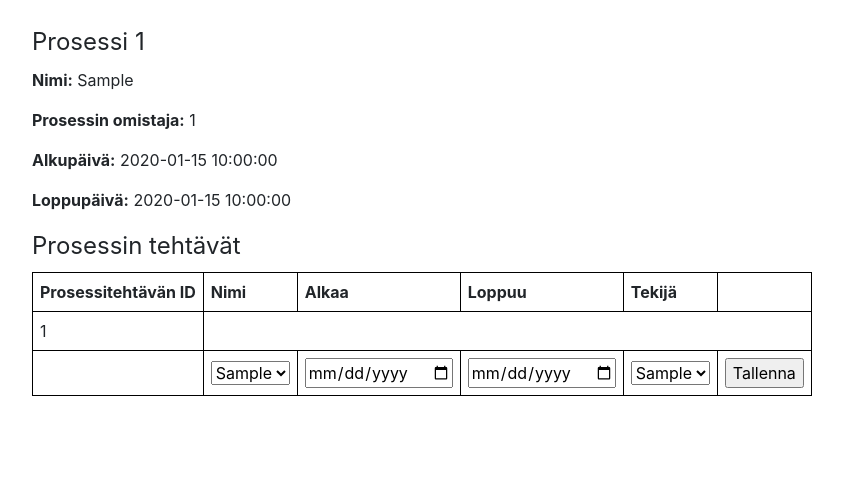
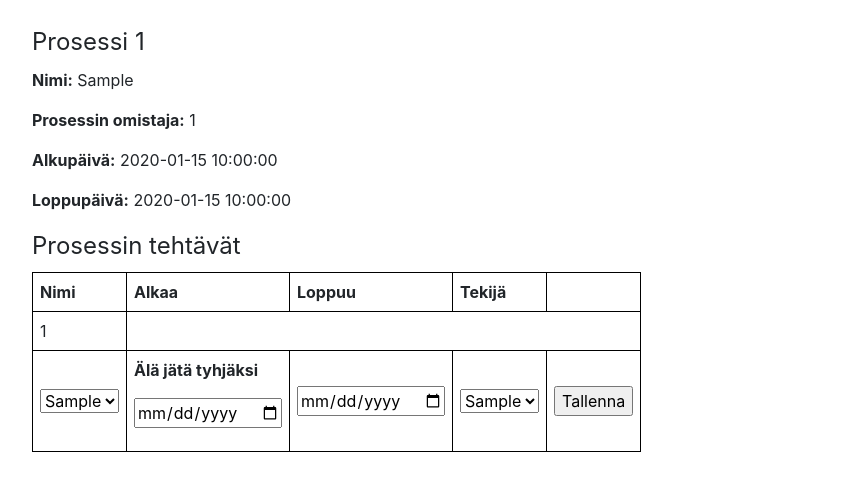
Before and after one commit to annapiir/prosse, a Flask app: page /prosessitehtava/uusi/1/ in a window 1280 px wide. Shown: the part 56-547 px from the top of the page, without its empty margins (53-896 px from the left). Run offline with Flask 2, Linux system fonts and the light colour scheme; the first user in the database is signed in; tables that the repository leaves empty hold one stand-in row (Sample ...); some libraries are stand-ins or nearby versions.

Commit message:
Prosessitehtävän lisäyslomaketta viilattu

```diff
--- a/application/templates/prosessitehtava/new.html
+++ b/application/templates/prosessitehtava/new.html
@@ -21,7 +21,6 @@
     <legend>Prosessin tehtävät</legend>
         <table>
                 <tr>
-                    <th>Prosessitehtävän ID</th>
                     <th>Nimi</th>
                     <th>Alkaa</th>
                     <th>Loppuu</th>
@@ -36,9 +35,11 @@
                 <tr>
                     <form method="POST" action="{{ url_for('prosessitehtava_lisays',
                         prosessi_id=prosessi.id) }}">
-                        <th></th>
                         <th>{{ form.tehtava }}</th>
-                        <th>{{ form.pvm_alku }}</th>
+                        <th>
+                            <p>Älä jätä tyhjäksi</p>
+                            <p>{{ form.pvm_alku }}</p>
+                        </th>
                         <th>{{ form.pvm_loppu }}</th>
                         <th>{{ form.tekija }}</th>
                         <th>{{ form.tallenna }}</th>
```
